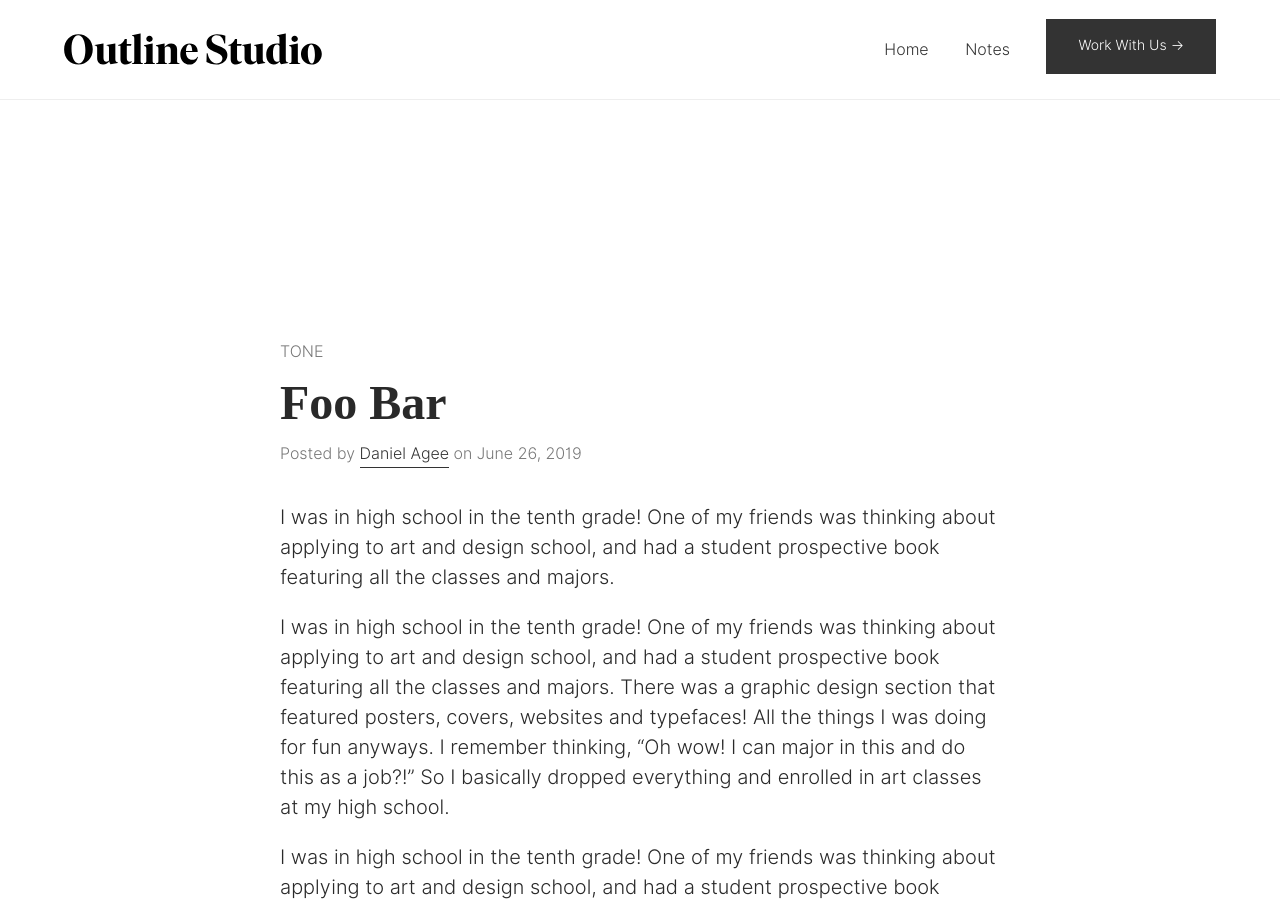
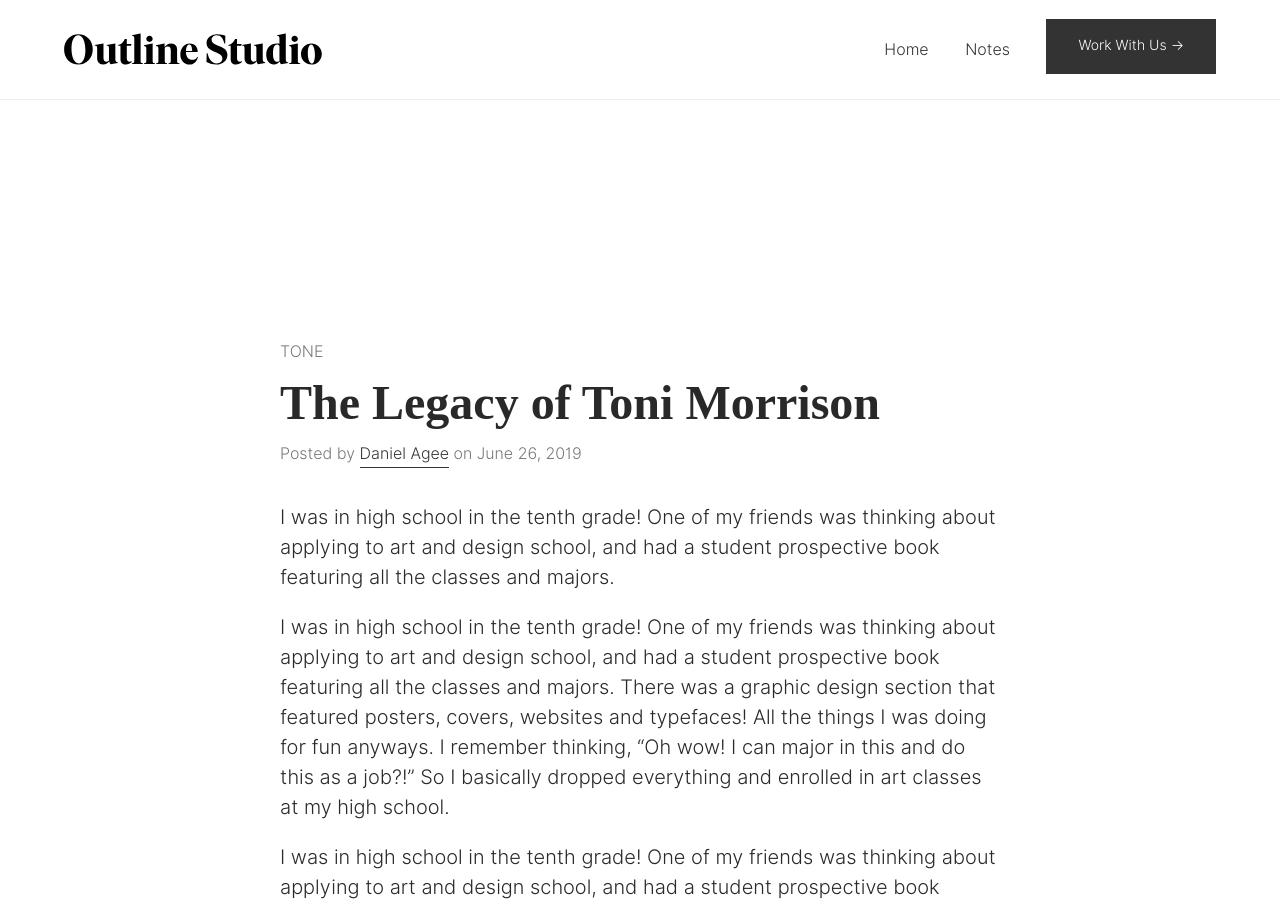
Before and after one commit to aarongilmore/outline-studio, a Jekyll site: the page built from _notes/2019-06-26-foo-bar.md, in a window 1280 px wide and 900 px high. Built offline with Jekyll 4.4.1, drawn with Linux system fonts in a browser that asks for light colours; nearby versions of some CDN libraries; some web fonts are replaced.

Commit message:
Updated Foo Bar

```diff
--- a/_notes/2019-06-26-foo-bar.md
+++ b/_notes/2019-06-26-foo-bar.md
@@ -1,13 +1,13 @@
 ---
-title: Foo Bar
+title: The Legacy of Toni Morrison
 date: 2019-06-26 00:00:00 +02:00
 categories:
 - tone
 cover_img: "/assets/posts/2019-06-26/cover.jpg"
 author: daniel_agee
 excerpt_separator: "<!--more-->"
+social_image:
 layout: note
-social_image:
 ---
 
 I was in high school in the tenth grade! One of my friends was thinking about applying to art and design school, and had a student prospective book featuring all the classes and majors.
```
